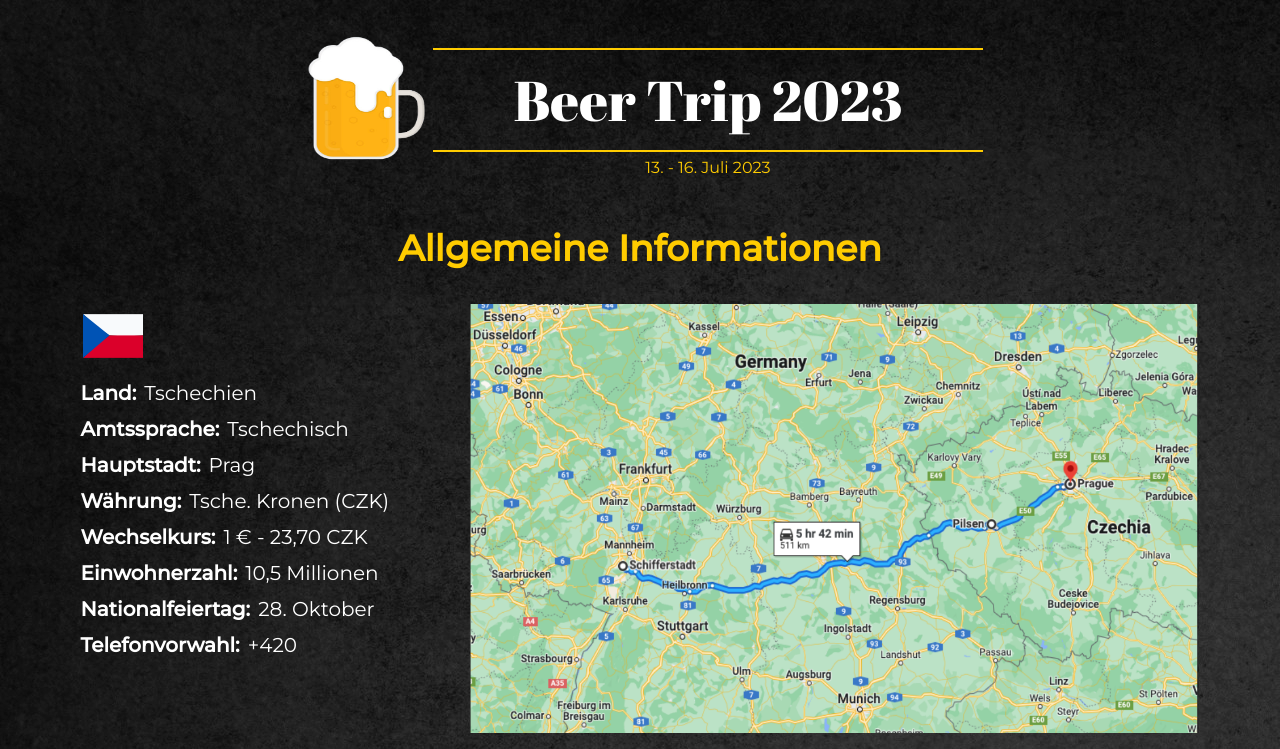
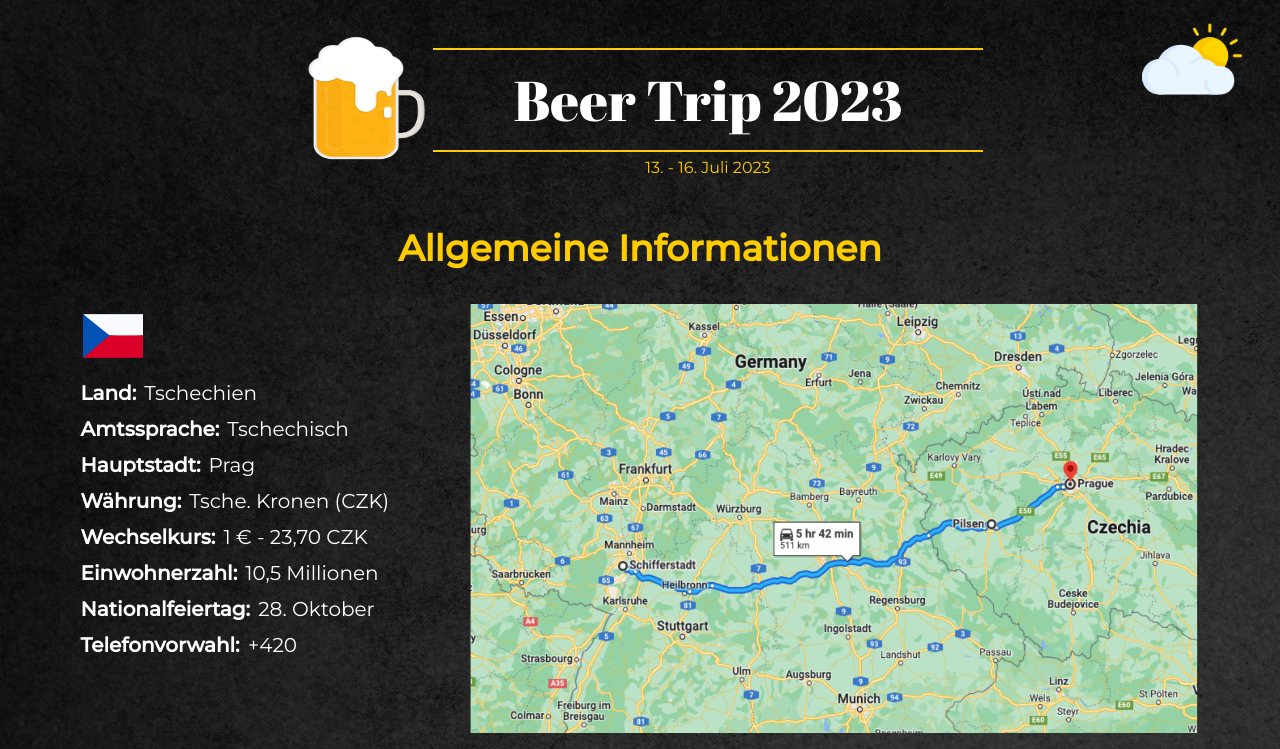
Before and after one commit to SButterbluemchen/trip, a Vue app: page / in a window 1280 px wide. Shown: the top 749 px of the page. Built offline with nearby package versions, Linux system fonts and the light colour scheme; a web font is replaced by a local one.

Commit message:
weather: weather app with toggle added

```diff
--- a/src/App.vue
+++ b/src/App.vue
@@ -1,14 +1,25 @@
 <script setup>
+import { ref } from 'vue'
 import GeneralInformation from './components/GeneralInformation.vue'
 import PageTitle from './components/PageTitle.vue'
 import PlanningOverview from './components/Planning/PlanningOverview.vue'
 import DictionaryList from './components/DictionaryList.vue'
 import PackingList from './components/packingList/PackingList.vue'
+import WeatherApp from './components/WeatherApp.vue'
+import WeatherButton from './components/WeatherButton.vue'
+
+const showWeatherComponent = ref()
 </script>
 
 <template>
+  <div v-if="showWeatherComponent">
+    <WeatherApp />
+  </div>
   <header>
     <PageTitle />
+    <WeatherButton
+      @state="(showComponentFromChild) => (showWeatherComponent = showComponentFromChild)"
+    />
   </header>
   <main>
     <GeneralInformation />
@@ -26,6 +37,7 @@ header {
   line-height: 1.5;
   display: flex;
   justify-content: center;
+  position: relative;
 }
 footer {
   text-align: center;
--- /dev/null
+++ b/src/components/WeatherApp.vue
@@ -0,0 +1,47 @@
+<script setup>
+;(function (d, s, id) {
+  if (d.getElementById(id)) {
+    if (window.__TOMORROW__) {
+      window.__TOMORROW__.renderWidget()
+    }
+    return
+  }
+  const fjs = d.getElementsByTagName(s)[0]
+  const js = d.createElement(s)
+  js.id = id
+  js.src = 'https://www.tomorrow.io/v1/widget/sdk/sdk.bundle.min.js'
+
+  fjs.parentNode.insertBefore(js, fjs)
+})(document, 'script', 'tomorrow-sdk')
+</script>
+
+<template>
+  <div class="weather-app">
+    <div
+      class="tomorrow"
+      data-location-id="022970"
+      data-language="DE"
+      data-unit-system="METRIC"
+      data-skin="dark"
+      data-widget-type="upcoming"
+      style="padding-bottom: 22px; position: relative"
+    >
+      <a
+        href="https://www.tomorrow.io/weather-api/"
+        rel="nofollow noopener noreferrer"
+        target="_blank"
+        style="position: absolute; bottom: 0; transform: translateX(-50%); left: 50%"
+      >
+      </a>
+    </div>
+  </div>
+</template>
+
+<style lang="scss" scoped>
+.weather-app {
+  width: 9rem;
+  position: fixed;
+  top: 0;
+  right: 0;
+}
+</style>
--- /dev/null
+++ b/src/components/WeatherButton.vue
@@ -0,0 +1,38 @@
+<script setup>
+import { ref } from 'vue'
+
+const showComponent = ref(false)
+const emit = defineEmits(['state'])
+
+const toggleComponent = () => {
+  showComponent.value = !showComponent.value
+  emit('state', showComponent.value)
+}
+</script>
+
+<template>
+  <button class="weather-button" @click="toggleComponent">
+    <img v-if="!showComponent" alt="weather" src="@/assets/images/weather-icon.png" width="100" />
+    <p v-if="showComponent" class="weather-close">X</p>
+  </button>
+</template>
+
+<style lange="scss" scoped>
+.weather-button {
+  position: absolute;
+  top: -1.5rem;
+  right: 1rem;
+  background: transparent;
+  color: white;
+  border: none;
+  @media only screen and (max-width: 600px) {
+    display: none;
+  }
+}
+.weather-close {
+  position: absolute;
+  right: 7.5rem;
+  font-size: 1rem;
+  font-weight: 700;
+}
+</style>
```
Also changed, not shown: src/assets/images/weather-icon.png (added).
